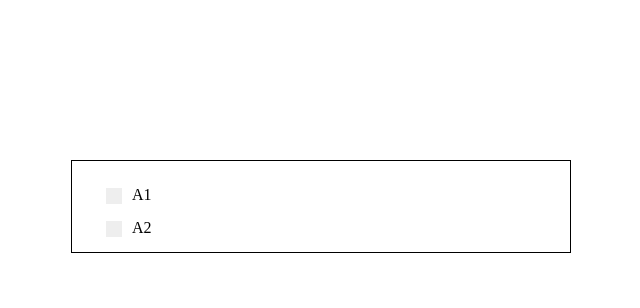
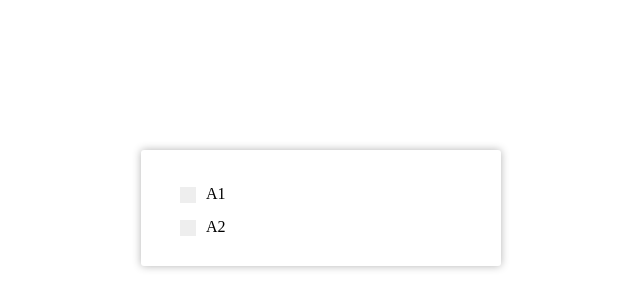
Before and after one commit to MaxKostenko/react-progressive-form, a React (Create React App) app: page / in a window 1280 px wide. Shown: the top 308 px of the page, without its empty margins (319-959 px from the left). Built offline with nearby package versions, Linux system fonts and the light colour scheme.

Commit message:
CSS styles were changed

```diff
--- a/src/components/Form/index.js
+++ b/src/components/Form/index.js
@@ -2,7 +2,6 @@ import styled from 'styled-components'
 
 const Form = styled.div`
     margin: 5px 0 10px 0;
-    border: 1px solid black;
     padding: 10px;
 `;
 
--- a/src/components/Layout/Layout.js
+++ b/src/components/Layout/Layout.js
@@ -1,14 +1,17 @@
 import styled from 'styled-components'
 
 const Layout = styled.div`
-    width: 500px;
+    width: 350px;
     position: fixed;
     margin: auto;
     left: 0;
     top: 150px;
     right: 0;
     padding: 5px;
-    background: #FFFFFF;
+    box-shadow: 0px 0px 8px rgba(0, 0, 0, 0.3);
+    border-radius: 3px;
+    background-color: #FFF;
+
 `;
 
 export default Layout
--- a/src/components/Select/index.js
+++ b/src/components/Select/index.js
@@ -1,7 +1,7 @@
 import styled from 'styled-components'
 
 const Select = styled.select`
-  border: 1px solid #000000;
+  border: 1px solid #CCC;
   margin: 0;
   padding:0;
   width: 100%;
--- a/src/components/TextInput/index.js
+++ b/src/components/TextInput/index.js
@@ -1,7 +1,7 @@
 import styled from 'styled-components'
 
 const TextInput = styled.textarea`
-  border: 1px solid #000000;
+  border: 1px solid #CCC;
   border-radius: 1px;
   width: 100%;
   height: 100px;
@@ -11,6 +11,7 @@ const TextInput = styled.textarea`
   &:focus {
     border: 1px solid #2196F3;
   }
+  background-color: #FCFCFC;
 `;
 
 export default TextInput
```
